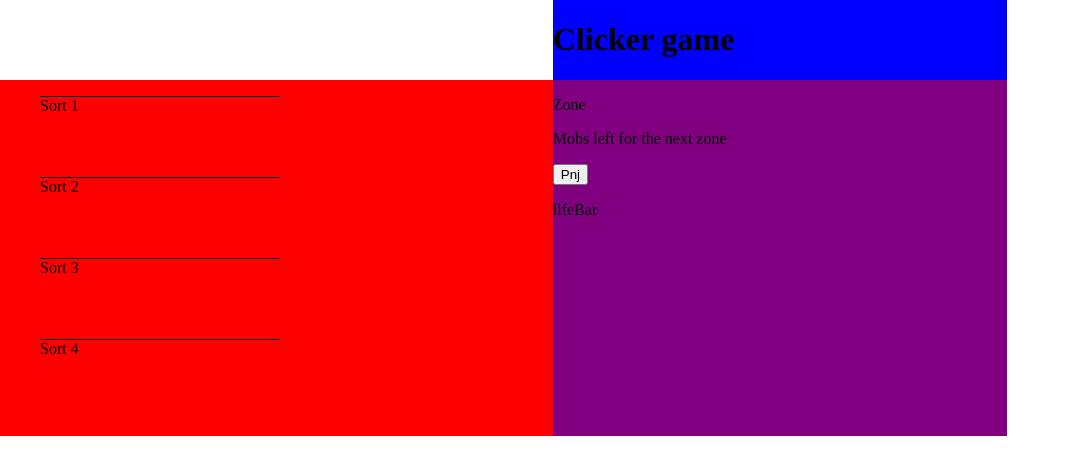
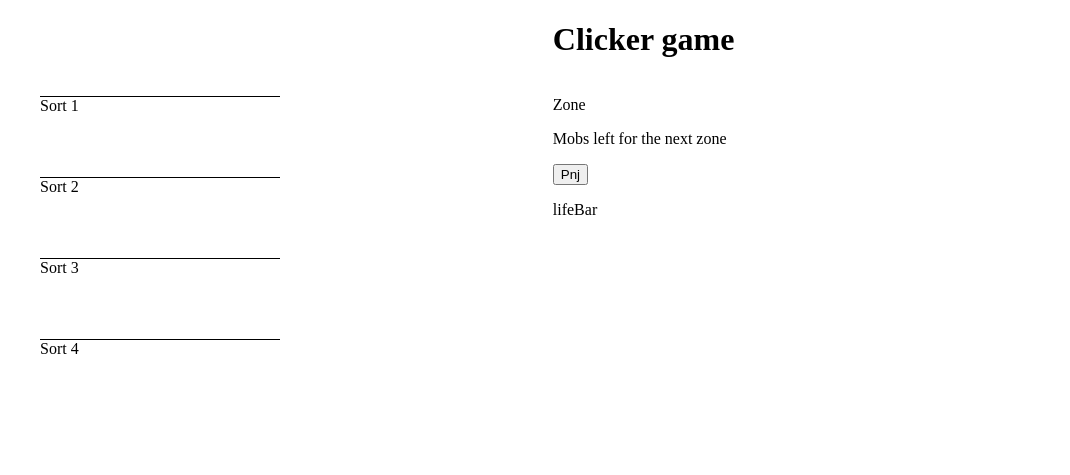
Before and after one commit to SacleuxBenoit/clicker-game, a PHP site: page /game/clicker.php in a window 1280 px wide. Shown: the top 475 px of the page, without its empty margins (0-1070 px from the left). Run offline with PHP 8.4, Linux system fonts and the light colour scheme.

Commit message:
delete the background color for header, .navDamage, .pnj  :arrow_right: style/style.css

```diff
--- a/style/style.css
+++ b/style/style.css
@@ -18,15 +18,12 @@ li{
 
 header{
     grid-area: header;
-    background-color: blue;
 }
 
 .navDamage{
     grid-area: navDamage;
-    background-color: red;
 }
 
 .pnj{
     grid-area: pnj;
-  background-color: purple;
 }
```
